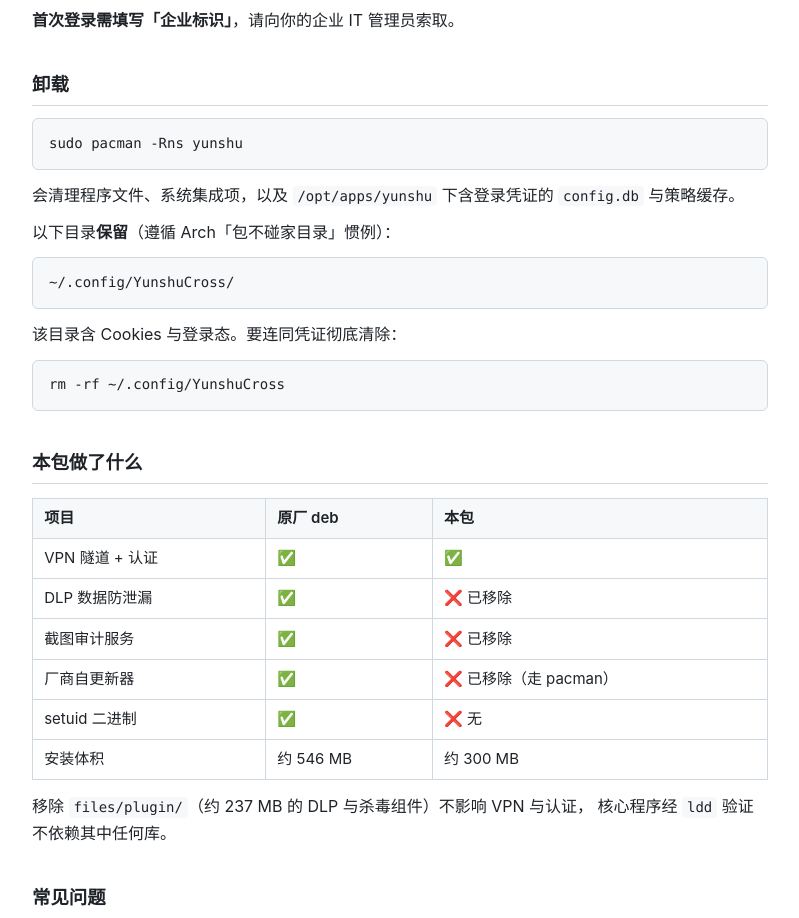
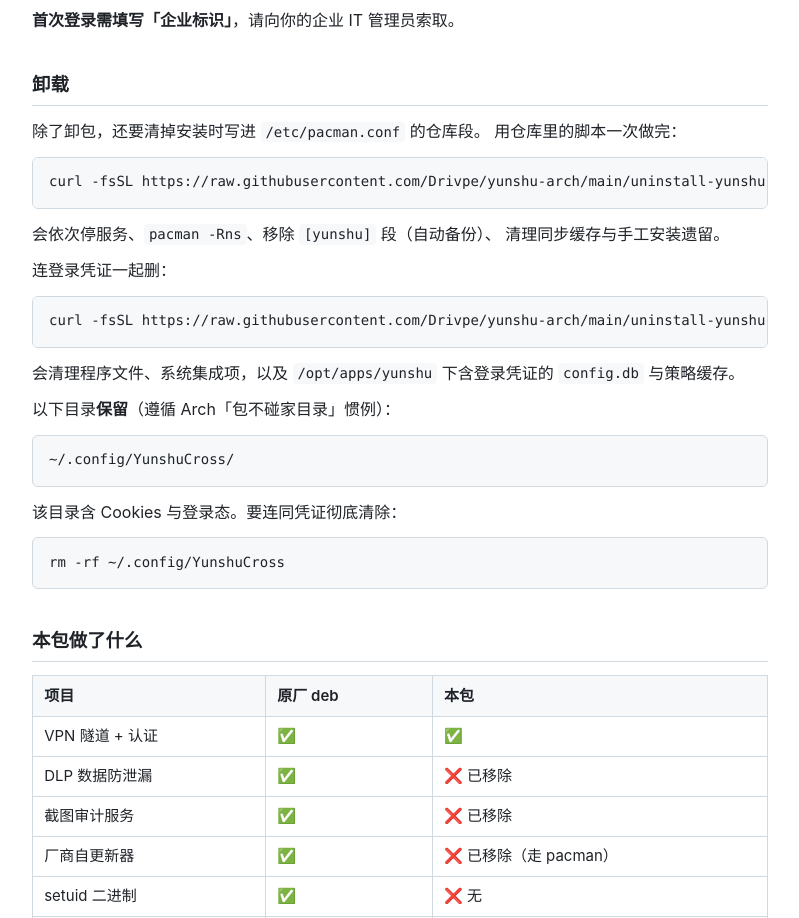
Before and after one commit to Drivpe/yunshu-arch, a plain HTML site: page docs/index.html in a window 1280 px wide. Shown: the part 1453-2371 px from the top of the page, without its empty margins (240-1039 px from the left). Drawn offline with Linux system fonts and the light colour scheme.

Commit message:
docs: 网页补充完整卸载步骤

```diff
--- a/docs/index.html
+++ b/docs/index.html
@@ -102,7 +102,17 @@ makepkg -si</code></pre>
 
 <h2>卸载</h2>
 
-<pre><code>sudo pacman -Rns yunshu</code></pre>
+<p>除了卸包，还要清掉安装时写进 <code>/etc/pacman.conf</code> 的仓库段。
+用仓库里的脚本一次做完：</p>
+
+<pre><code>curl -fsSL https://raw.githubusercontent.com/Drivpe/yunshu-arch/main/uninstall-yunshu.sh | sudo bash</code></pre>
+
+<p>会依次停服务、<code>pacman -Rns</code>、移除 <code>[yunshu]</code> 段（自动备份）、
+清理同步缓存与手工安装遗留。</p>
+
+<p>连登录凭证一起删：</p>
+
+<pre><code>curl -fsSL https://raw.githubusercontent.com/Drivpe/yunshu-arch/main/uninstall-yunshu.sh | sudo bash -s -- --purge</code></pre>
 
 <p>会清理程序文件、系统集成项，以及 <code>/opt/apps/yunshu</code> 下含登录凭证的
 <code>config.db</code> 与策略缓存。</p>
```
